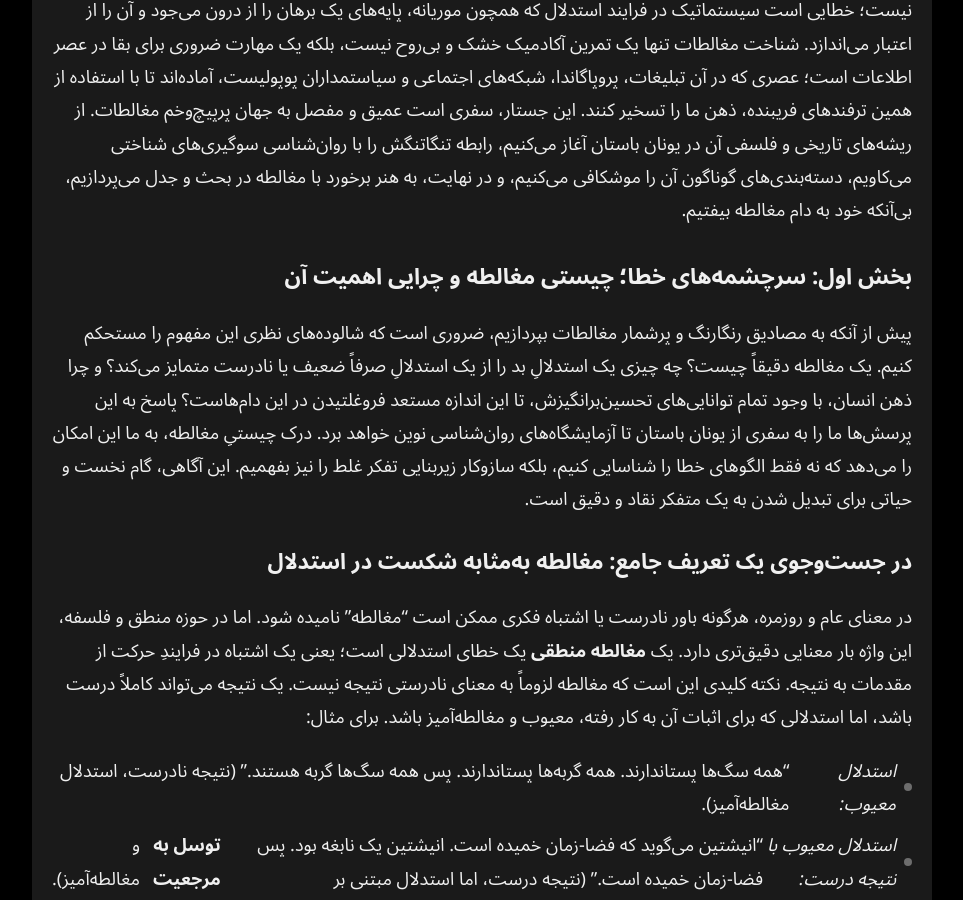
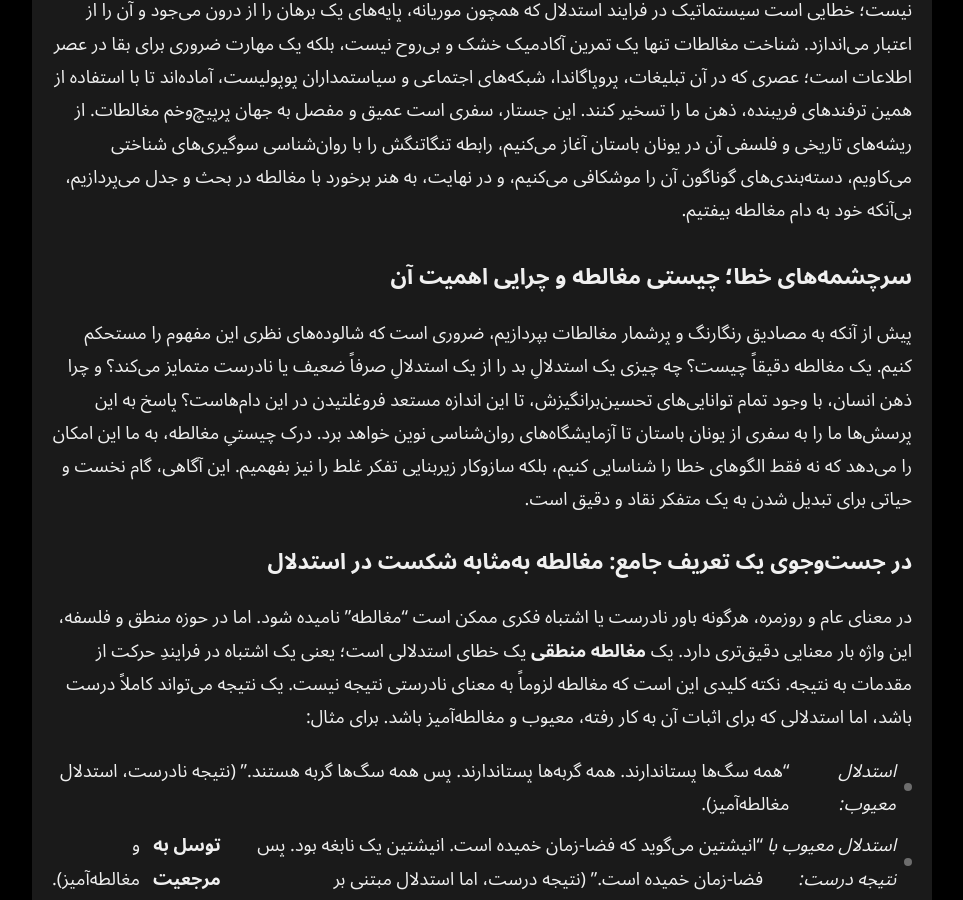
Before and after one commit to darkblog/darkblog.github.io, a Jekyll site: the page built from _posts/2026-4-26-60.md, in a window 1280 px wide and 900 px high, scrolled down 358 px. Shown: the whole window, without its empty margins (158-1121 px from the left). Built offline with Jekyll 4.4.1, drawn with Linux system fonts in a browser that asks for light colours; some of the changed text lies outside the part shown.

Commit message:
Update 2026-4-26-60.md

```diff
--- a/_posts/2026-4-26-60.md
+++ b/_posts/2026-4-26-60.md
@@ -4,7 +4,7 @@
 
 استدلال، شاهرگ حیاتی تفکر بشر است. از گپ‌وگفت‌های روزمره بر سر انتخاب رستوران برای شام گرفته تا مباحثات پیچیده در مجامع علمی و سیاسی، ما پیوسته در حال ارائه دلیل، ارزیابی شواهد و تلاش برای متقاعد کردن یکدیگر هستیم. اما این فرایند حیاتی، همواره در معرض تهدید یک دشمن خاموش و اغلب نامرئی است: **مغالطه**. مغالطه صرفاً یک اشتباه ساده نیست؛ خطایی است سیستماتیک در فرایند استدلال که همچون موریانه، پایه‌های یک برهان را از درون می‌جود و آن را از اعتبار می‌اندازد. شناخت مغالطات تنها یک تمرین آکادمیک خشک و بی‌روح نیست، بلکه یک مهارت ضروری برای بقا در عصر اطلاعات است؛ عصری که در آن تبلیغات، پروپاگاندا، شبکه‌های اجتماعی و سیاستمداران پوپولیست، آماده‌اند تا با استفاده از همین ترفندهای فریبنده، ذهن ما را تسخیر کنند. این جستار، سفری است عمیق و مفصل به جهان پرپیچ‌وخم مغالطات. از ریشه‌های تاریخی و فلسفی آن در یونان باستان آغاز می‌کنیم، رابطه تنگاتنگش را با روان‌شناسی سوگیری‌های شناختی می‌کاویم، دسته‌بندی‌های گوناگون آن را موشکافی می‌کنیم، و در نهایت، به هنر برخورد با مغالطه در بحث و جدل می‌پردازیم، بی‌آنکه خود به دام مغالطه بیفتیم.
 
-## بخش اول: سرچشمه‌های خطا؛ چیستی مغالطه و چرایی اهمیت آن
+## سرچشمه‌های خطا؛ چیستی مغالطه و چرایی اهمیت آن
 
 پیش از آنکه به مصادیق رنگارنگ و پرشمار مغالطات بپردازیم، ضروری است که شالوده‌های نظری این مفهوم را مستحکم کنیم. یک مغالطه دقیقاً چیست؟ چه چیزی یک استدلالِ بد را از یک استدلالِ صرفاً ضعیف یا نادرست متمایز می‌کند؟ و چرا ذهن انسان، با وجود تمام توانایی‌های تحسین‌برانگیزش، تا این اندازه مستعد فروغلتیدن در این دام‌هاست؟ پاسخ به این پرسش‌ها ما را به سفری از یونان باستان تا آزمایشگاه‌های روان‌شناسی نوین خواهد برد. درک چیستیِ مغالطه، به ما این امکان را می‌دهد که نه فقط الگوهای خطا را شناسایی کنیم، بلکه سازوکار زیربنایی تفکر غلط را نیز بفهمیم. این آگاهی، گام نخست و حیاتی برای تبدیل شدن به یک متفکر نقاد و دقیق است.
 
@@ -42,7 +42,7 @@
 
 درک این پیوند عمیق میان منطق و روان‌شناسی حیاتی است. یک مغالطه فقط در ساختارش معیوب نیست، بلکه از نظر روان‌شناختی **اغواگر** است. با سوگیری‌های ما نجوا می‌کند، ترس‌ها و امیال ما را قلقلک می‌دهد و به حس تعلق ما متوسل می‌شود. به همین دلیل، صرفاً حفظ کردن فهرست مغالطات برای مصون ماندن در برابر آنها کافی نیست. ما باید سوگیری‌های درون ذهن خود را بشناسیم، زیرا این سوگیری‌ها هستند که خاک حاصلخیز رشد مغالطات را فراهم می‌کنند. به بیان دیگر، مغالطات، سلاح بیرونی هستند که دشمن را نشانه می‌روند، اما سوگیری‌های شناختی، خیانتکاری درونی هستند که دروازه‌های قلعه را از داخل می‌گشایند.
 
-## بخش دوم: اطلس مغالطات؛ کالبدشکافی پرکاربردترین خطاهای استدلال
+## اطلس مغالطات؛ کالبدشکافی پرکاربردترین خطاهای استدلال
 
 در این بخش، به قلب تپنده این جستار وارد می‌شویم: معرفی و تشریح مفصل خودِ مغالطات. این فهرست، یک اطلس جامع از خطاهای اندیشه است. هر مغالطه را با نام، توضیح ساختار منطقی، و انبوهی از مثال‌ها از عرصه‌های گوناگون زندگی (سیاست، تبلیغات، روابط روزمره، شبکه‌های اجتماعی) همراه می‌کنیم تا بتوانید آن را در هر لباسی که ظاهر می‌شود، شناسایی کنید. به یاد داشته باشید که هدف، حفظ کردن طوطی‌وار اسامی نیست، بلکه درونی‌سازی ساختارِ فریب است.
 
@@ -147,7 +147,7 @@
 
 **مغالطه دادستان (Prosecutor's Fallacy):** این مغالطه یکی از خطرناک‌ترین خطاها در علم قضایی است. دادستان، احتمال *تصادفی بودن تطابق شواهد* با متهم را با احتمال *بی‌گناهی متهم* اشتباه می‌گیرد. دادستان می‌گوید: "تنها یک در ده میلیون احتمال دارد که DNA فردی تصادفاً با DNA یافت‌شده در صحنه جرم تطابق داشته باشد. پس متهم با احتمال ۹۹.۹۹۹۹۹ درصد گناهکار است." این استدلال غلط است. در شهری با ده میلیون نفر جمعیت، انتظار داریم یک نفر به طور تصادفی این تطابق را داشته باشد. نکته این است که احتمال تطابق تصادفی (P(E|I (بی‌گناهی))) با احتمال بی‌گناهی با فرض وجود تطابق (P(I|E)) برابر نیست. این مغالطه تاکنون به محکومیت‌های نادرست متعددی منجر شده است.
 
-## بخش سوم: مغالطه در عرصه‌های ویژه
+## مغالطه در عرصه‌های ویژه
 
 مغالطات در خلأ رخ نمی‌دهند. آنها در بسترهای فرهنگی، سیاسی و رسانه‌ای خاصی رشد می‌کنند و متناسب با آن فضا شکل می‌گیرند. در این بخش، بررسی می‌کنیم که چگونه این خطاهای فکری در زیست‌بوم‌های مدرن ما رخنه کرده و گفتمان عمومی را مسموم می‌سازند.
 
@@ -203,7 +203,7 @@
 
 **محدودیت تعداد کاراکتر:** ذات پلتفرم‌هایی مانند توییتر، بحث‌های پیچیده را غیرممکن می‌سازد. کاربران برای جا دادن ایده‌شان مجبور به **ساده‌سازی‌های بیش از حد** و **سیاه و سفید دیدن** می‌شوند. یک بحث ظریف درباره یک مسئله اخلاقی به یک هشتگ قطبی‌کننده تبدیل می‌شود که در آن فقط دو گروه "موافق" و "مخالف" حضور دارند.
 
-## بخش چهارم: هنر استدلال نقادانه؛ چگونه مغالطات را خنثی کنیم؟
+## هنر استدلال نقادانه؛ چگونه مغالطات را خنثی کنیم؟
 
 آشنایی با مغالطات نیمی از راه است. نیم دیگر آن است که بیاموزیم در گردباد یک بحث واقعی، چطور این خطاها را شناسایی، نام‌گذاری و خنثی کنیم، بی‌آنکه خود به دام مغالطه بیفتیم. این بخش یک راهنمای عملی است برای تبدیل دانش به کنش.
 
@@ -254,7 +254,7 @@
 
 **تکنیک پرچم قرمز:** نام مغالطه را بگویید. اگر زمینه بحث دوستانه و آموزنده است، برچسب زدن دقیق می‌تواند فوق‌العاده مؤثر باشد. "فکر می‌کنم الان بحث ما دچار یک مغالطه 'شیب لغزنده' کلاسیک شده. ما از یک اقدام کوچک به یک فاجعه بزرگ رسیدیم، بدون اینکه شواهدی برای ارتباط این دو ارائه شود." این کار نیاز به دقت و احترام دارد، وگرنه می‌تواند جنبه نخوت‌آمیز پیدا کند.
 
-## بخش پنجم: افق‌های گسترده‌تر
+## افق‌های گسترده‌تر
 
 مغالطه، تنها یک واحد خطا در کتاب‌های درسی منطق نیست؛ بلکه مفهومی است با دلالت‌های عمیق برای علوم شناختی، فلسفه ذهن، اخلاق و حتی سلامت روان. در این بخش پایانی، نگاهی به این چشم‌اندازهای وسیع‌تر می‌اندازیم.
 
```
